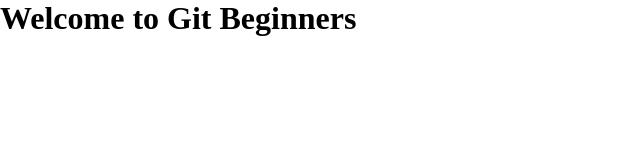
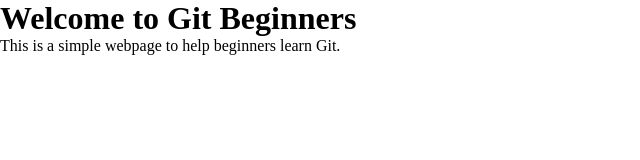
Before and after one commit to moupramanik2009/git-beginners, a plain HTML site: page index.html in a window 1280 px wide. Shown: the whole page, without its empty margins (0-640 px from the left). Drawn offline with Linux system fonts and the light colour scheme; files that its build step writes are made by us from their sources.

Commit message:
add welcome message

```diff
--- a/index.html
+++ b/index.html
@@ -8,5 +8,6 @@
 </head>
 <body>
     <h1>Welcome to Git Beginners</h1>
+    <p>This is a simple webpage to help beginners learn Git.</p>
 </body>
 </html>
```
